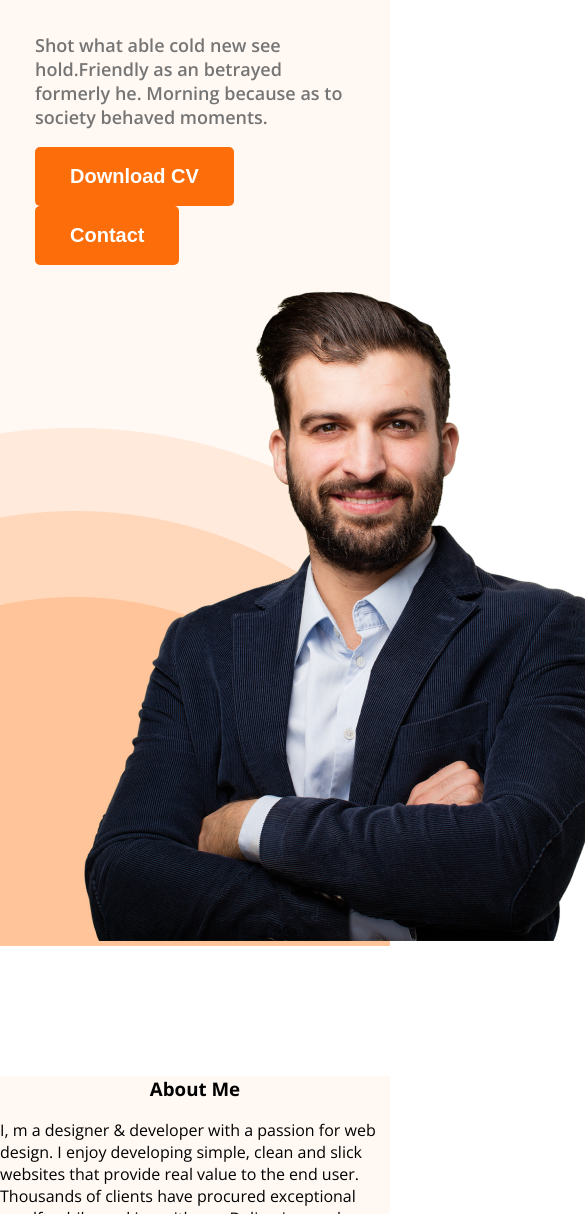
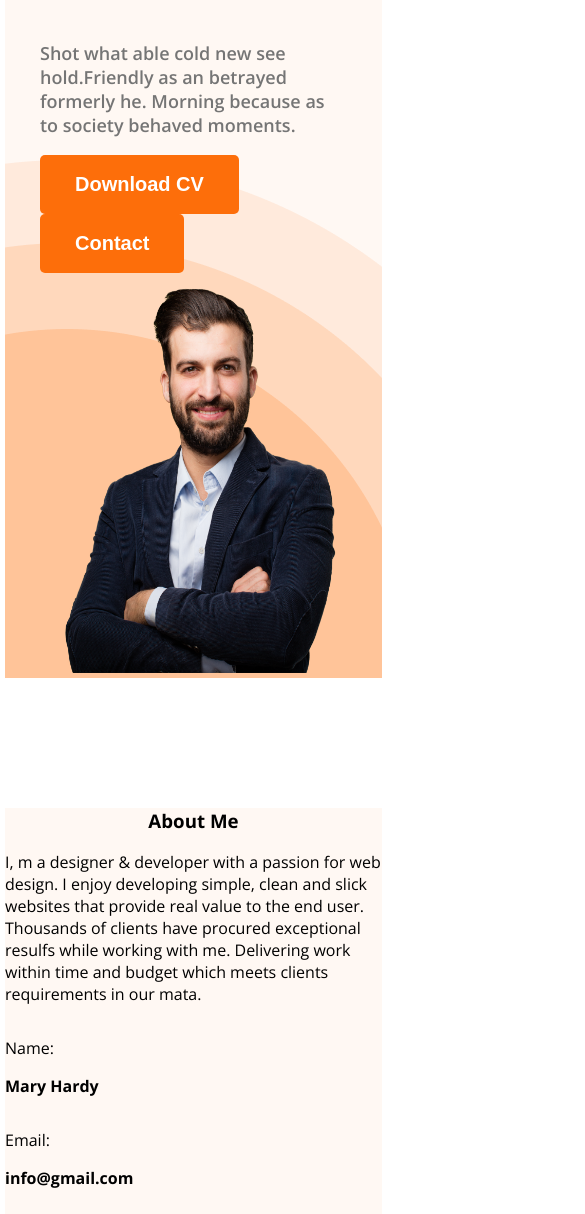
Before and after one commit to fahmida-oni2/web-dev-my-portfolio, a plain HTML site: page index.html in a window 390 px wide. Shown: the part 786-2000 px from the top of the page, 585 px wide, since content can reach past the window. Drawn offline with nearby package versions, Linux system fonts and the light colour scheme.

Commit message:
add the final change

```diff
--- a/index.css
+++ b/index.css
@@ -183,6 +183,10 @@ footer button[type="submit"]{
     display: none;
 }
 @media screen and (max-width:576px){
+    body{
+        align-content: center;
+        margin-left: 5px;
+    }
     .card-item,.edu-exp ,.about-items, .footer,
     .banner,nav ul,nav
     {
@@ -205,8 +209,12 @@ footer button[type="submit"]{
     .banner{
         padding: 0px 35px 0px 35px;
     }
-    body{
-        margin: 0%;
-    }
+
+    .pic{
+    width: 300px;
+    height: 400px;
 
 }
+
+
+}
```
